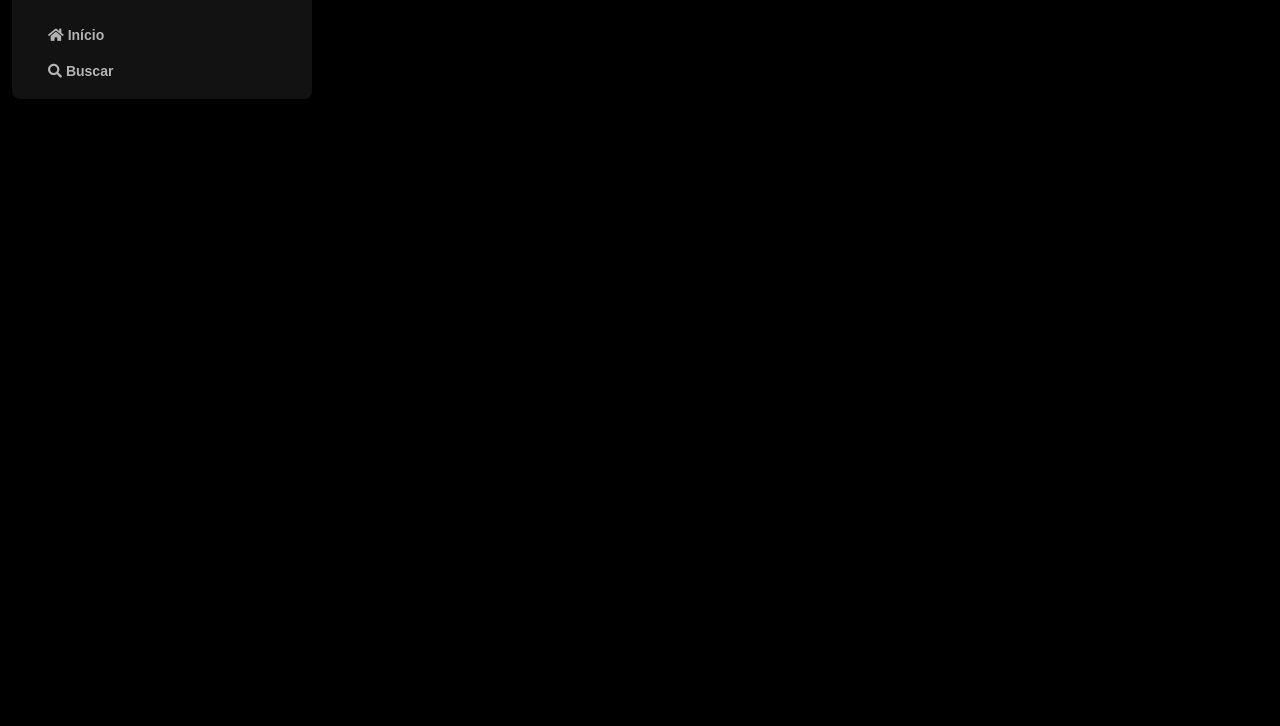
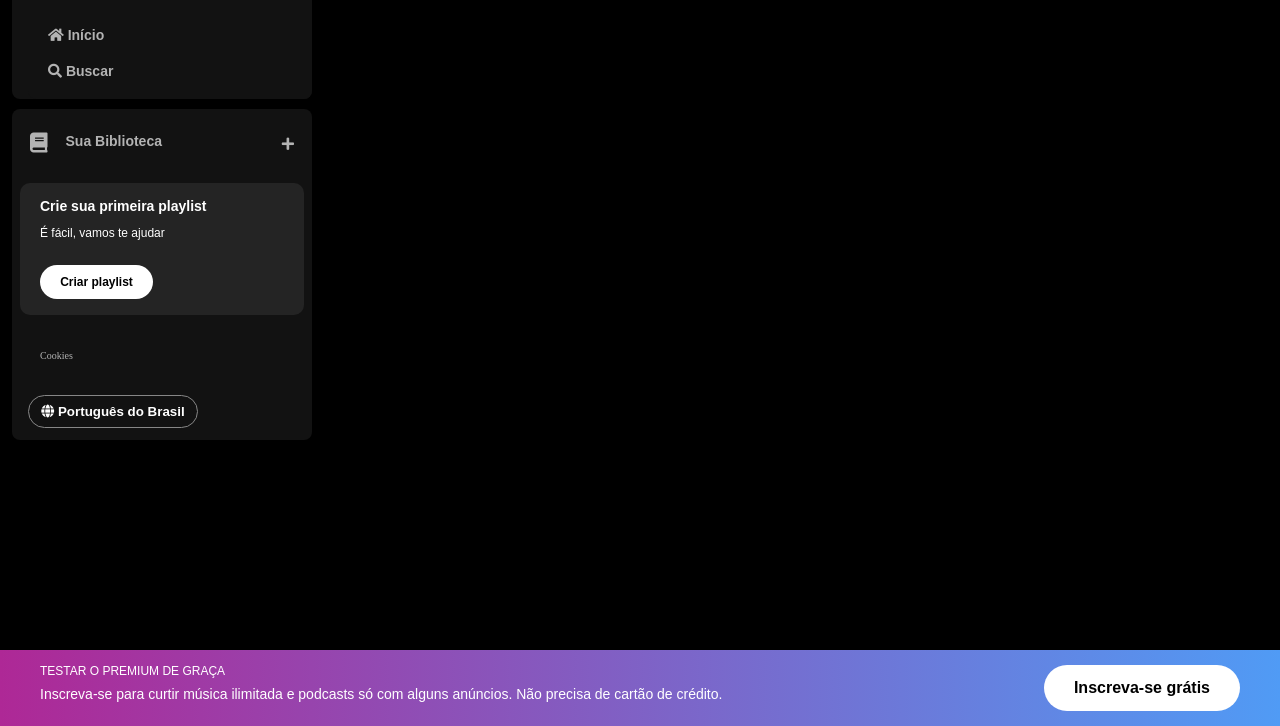
Before and after one commit to BiancaPuglisi/Imers-o-FrontEnd-Alura, a plain HTML site: page Spotify/index.html in a window 1280 px wide. Shown: the part 74-800 px from the top of the page. Drawn offline with Linux system fonts and the light colour scheme.

Commit message:
Fim da aula 2 e footer

```diff
--- a/Spotify/index.html
+++ b/Spotify/index.html
@@ -17,7 +17,6 @@
                 <a href="">
                     <img src="./assets/icons/logo-spotify.png" alt="Logo do Spotify">
                 </a>
-                <div>
                     <ul>
                         <li>
                             <a href="">
@@ -31,8 +30,43 @@
                         </a></li>
                     </ul>
                 </div>
+        </nav>
+        <div class="library">
+            <div class="library__content">
+                <button class="library__button">
+                    <span class="fa fas fa-book"></span>
+                    <span>Sua Biblioteca</span>
+                </button>
+                <span class="fa fa-plus"></span>
             </div>
-        </nav>
+            <section class="section-playlist">
+                <div class="section-playlist__content">
+                    <span class="text title">Crie sua primeira playlist</span>
+                    <span class="text subtitle">É fácil, vamos te ajudar</span>
+                    <button class="section-playlist__button">
+                        <span>Criar playlist</span>
+                    </button>
+                </div>
+            </section>
+            <div class="cookies">
+                <a href="">Cookies</a>
+            </div>
+            <div class="languages">
+                <button class="languages__button">
+                    <span class="fa fa-globe"></span>
+                    <span>Português do Brasil</span>
+                </button>
+            </div>
+        </div>
     </div>
+    <footer class="footerbar">
+        <div class="text">
+            <p class="title">Testar o Premium de graça</p>
+            <p class="subtitle">Inscreva-se para curtir música ilimitada e podcasts só com alguns anúncios. Não precisa de cartão de crédito.</p>
+        </div>
+        <div class="button">
+            <button type="button">Inscreva-se grátis</button>
+        </div>
+    </footer>
 </body>
 </html>
--- a/Spotify/styles.css
+++ b/Spotify/styles.css
@@ -46,3 +46,167 @@ body {
     font-size: 14px;
     font-family: "DM Sans", sans-serif;
 }
+
+.library {
+    background-color: #121212;
+    border-radius: 8px;
+    display: flex;
+    justify-content: space-between;
+    flex-direction: column;
+    padding: 4px 8px;
+    color: #b3b3b3;
+    font-weight: 600;
+    font-size: 14px;
+    margin-top: 10px;
+}
+
+.library .library__content {
+    display: flex;
+    justify-content: space-between;
+}
+
+.library .library__button {
+    display: flex;
+    margin-right: 10px;
+    color: #b3b3b3;
+    background-color: transparent;
+    border: 0px;
+    font-size: 14px;
+    font-weight: 700;
+    font-family: "DM Sans", sans-serif;
+    text-align: center;
+    text-decoration: none;
+    text-transform: none;
+    padding: 20px 10px;
+}
+
+.library .library__button .fa {
+    font-size: 20px;
+    margin-right: 10px;
+    font-weight: 300;
+    padding-right: 8px;
+}
+
+.library .library__content .fa-plus {
+    margin: 24px 10px;
+}
+
+.section-playlist {
+    display: flex;
+    align-items: flex-start;
+    justify-content: space-between;
+    gap: 20px;
+    background-color: #242424;
+    color: #b3b3b3;
+    font-weight: 14px;
+    margin: 8px 0px;
+    padding: 16px 20px;
+    border-radius: 10px;
+}
+
+.section-playlist .section-playlist__content {
+    display: flex;
+    flex-direction: column;
+    font-family: "DM Sans", sans-serif;
+}
+
+.section-playlist__content .text {
+    padding-bottom: 14px;
+    color: #fff;
+}
+
+.section-playlist__content .title {
+    font-weight: 700;
+}
+
+.section-playlist__content .subtitle {
+    font-weight: 500;
+    font-size: 12px;
+}
+.section-playlist__content .section-playlist__button {
+    display: flex;
+    justify-content: center;
+    background-color: #fff;
+    color: #000;
+    border-radius: 20px;
+    font-size: 12px;
+    font-weight: 700;
+    font-family: "DM Sans", sans-serif;
+    text-decoration: none;
+    text-transform: none;
+    padding: 10px;
+    margin-top: 12px;
+    border: 0px;
+    width: 113px;
+}
+
+.sidebar .cookies {
+    margin: 25px 20px;
+}
+
+.sidebar .cookies a {
+    color: #b3b3b3;
+    font-weight: 500;
+    font-size: 10px;
+    text-decoration: none;
+}
+
+.sidebar .cookies a:hover {
+    text-decoration: underline;
+}
+
+.languages .languages__button {
+    align-items: center;
+    background-color: transparent;
+    border: 1px solid #878787;
+    color: #ffffff;
+    font-weight: bold;
+    cursor: pointer;
+    width: 170px;
+    margin: 8px;
+    padding: 8px;
+    border-radius:20px;
+}
+
+.footerbar {
+    position: fixed;
+    bottom: 0;
+    left: 0;
+    right: 0;
+    background: linear-gradient(to right, #ae2896, #509bf5);
+    padding: 15px 40px;
+    display: flex;
+    justify-content: space-between;
+    font-family: "DM Sans", sans-serif;
+}
+
+.footerbar .text {
+    flex-shrink: 0;
+}
+
+.footerbar .title {
+    color: #fff;
+    text-transform: uppercase;
+    font-weight: 400;
+    font-size: 12px;
+    margin-bottom: 10px;
+}
+
+.footerbar .subtitle {
+    color: #fff;
+    font-size: 14px;
+    font-weight: 500;
+}
+
+.footerbar button {
+    background-color: #fff;
+    color: #000;
+    font-size: 16px;
+    font-weight: bold;
+    padding: 14px 30px;
+    border: 0px;
+    border-radius: 40px;
+    cursor: pointer;
+    flex-shrink: 0;
+    text-align: center;
+}
```
